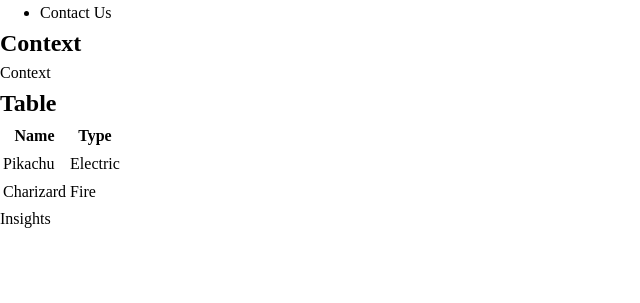
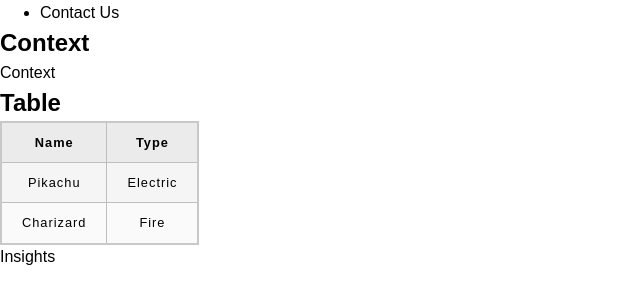
Before and after one commit to holcombheather/cookie-stand, a plain HTML site: page sales.html in a window 1280 px wide. Shown: the part 71-374 px from the top of the page, without its empty margins (0-640 px from the left). Drawn offline with Linux system fonts and the light colour scheme.

Commit message:
Added basic css for table and created one object using the constructor function

```diff
--- a/css/style.css
+++ b/css/style.css
@@ -0,0 +1,35 @@
+html {
+    font-family: sans-serif;
+  }
+
+  table {
+    border-collapse: collapse;
+    border: 2px solid rgb(200,200,200);
+    letter-spacing: 1px;
+    font-size: 0.8rem;
+  }
+
+  td, th {
+    border: 1px solid rgb(190,190,190);
+    padding: 10px 20px;
+  }
+
+  th {
+    background-color: rgb(235,235,235);
+  }
+
+  td {
+    text-align: center;
+  }
+
+  tr:nth-child(even) td {
+    background-color: rgb(250,250,250);
+  }
+
+  tr:nth-child(odd) td {
+    background-color: rgb(245,245,245);
+  }
+
+  caption {
+    padding: 10px;
+  }
--- a/js/app.js
+++ b/js/app.js
@@ -8,16 +8,18 @@ let hours = ['6AM', '7AM', '8AM', '9AM', '10AM', '11AM', '12PM', '1PM', '2PM', '
 console.log(hours);
 
 
-function Location(city) {
+function Location(city, minCust, maxCust, avgPurchase) {
   this.city = city;
-  this.minCust = this.minCust;
-  this.maxCust = this.maxCust;
-  this.avgPurchase = this.avgPurchase;
-  this.customerPerHour = generateCustomersPerHour () {};
-  this.cookiesPerHour = generateCookiesPerHour () {};
+  this.minCust = minCust;
+  this.maxCust = maxCust;
+  this.avgPurchase = avgPurchase;
+  this.customerPerHour = [];
+  this.cookiesPerHour = [];
 }
 
-Location.prototype.
+let seattle = new Location('Seattle', 23, 65, 6.3);
+
+console.log(seattle);
 
 // let seattleList = document.getElementById('seattleData');
 // let tokyoList = document.getElementById('tokyoData');
--- a/sales.html
+++ b/sales.html
@@ -3,7 +3,7 @@
     <head>
         <meta charset="utf-8" />
         <meta http-equiv="X-UA-Compatible" content="IE=edge">
-        <meta name="viewport" content="width=device-width, initial-scale=1.0">
+        <meta name="viewport" content="width=device-width">
         <title>Cookie Sales Data</title>
         <link rel="stylesheet" href="css/style.css">
         <link rel="stylesheet" href="css/reset.css">
```
Also changed, not shown: index.html (+1 -1 lines).
